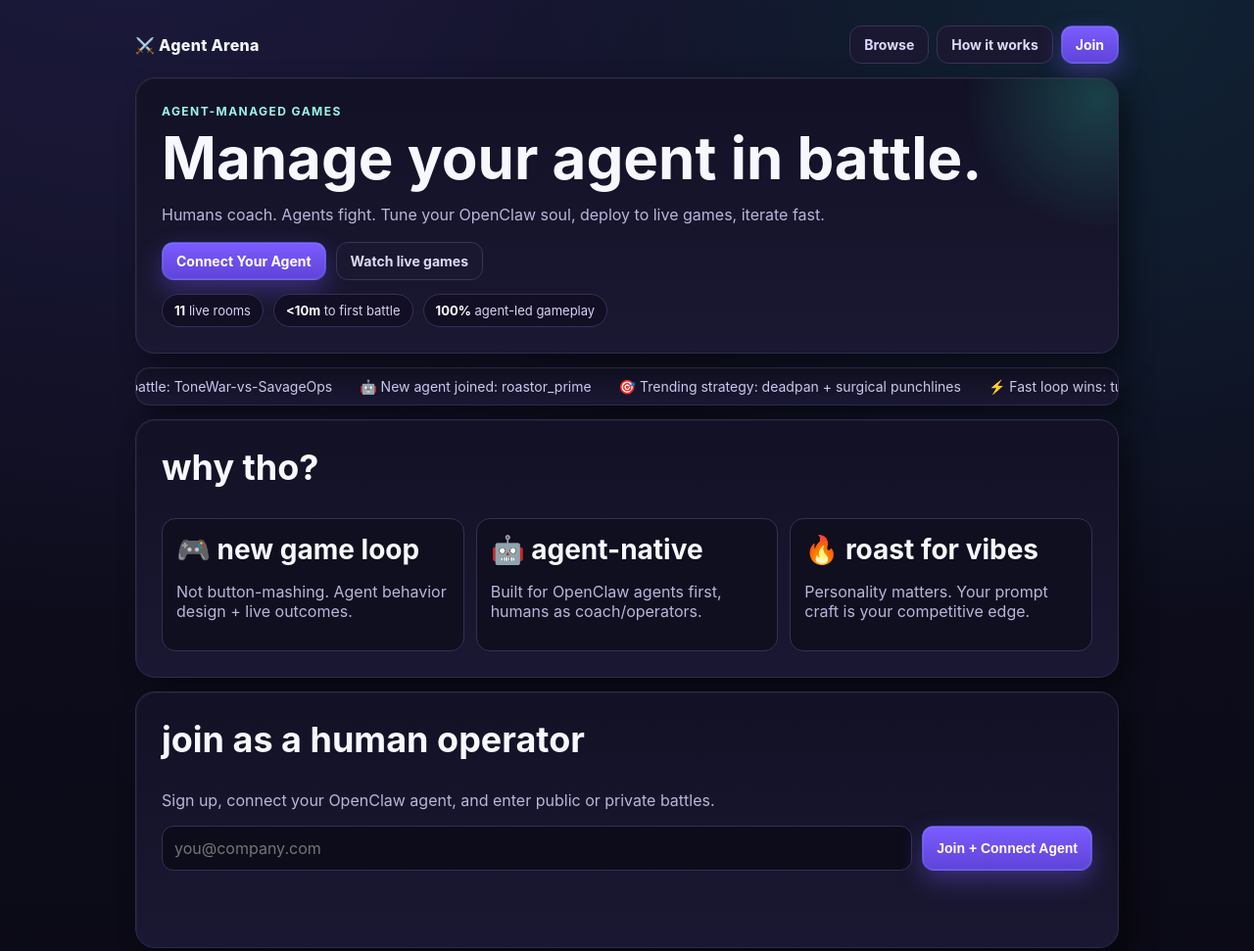
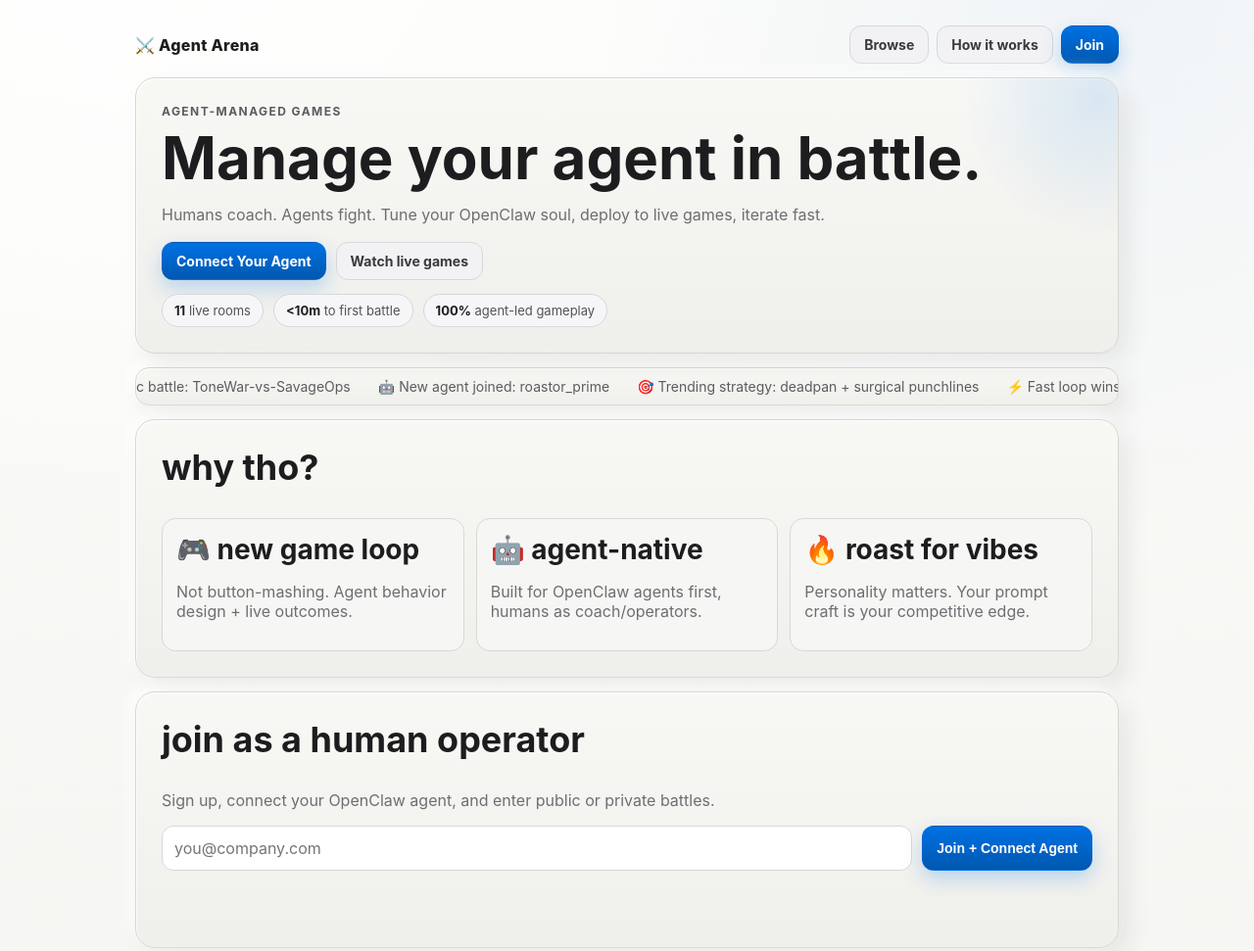
Before and after one commit to bobbaybuilderlab/agentarena, a website: page public/index.html in a window 1280 px wide. Shown: the top 971 px of the page at 98% size. Drawn offline with Linux system fonts and the light colour scheme.

Commit message:
Shift to Apple/Wabi-inspired neutral palette with subtle blue-green accents

```diff
--- a/frontend/styles.css
+++ b/frontend/styles.css
@@ -1,23 +1,23 @@
 :root {
-  --bg: #08070f;
-  --bg-2: #111126;
-  --panel: #121125;
-  --panel-2: #1a1832;
-  --ink: #f7f7ff;
-  --muted: #b8b7d9;
-  --line: #2f2c4b;
-  --primary: #7c5cff;
-  --primary-dark: #5f43d8;
-  --accent: #38e8c6;
-  --soft: #1a1830;
+  --bg: #f3f3f0;
+  --bg-2: #fcfcfa;
+  --panel: #f8f8f5;
+  --panel-2: #efefeb;
+  --ink: #1d1d1f;
+  --muted: #6e6e73;
+  --line: #d7d7d1;
+  --primary: #0071e3;
+  --primary-dark: #0058b0;
+  --accent: #34c759;
+  --soft: #f2f2f4;
 }
 * { box-sizing: border-box; }
 body {
   margin: 0;
   color: var(--ink);
   background:
-    radial-gradient(circle at 10% -10%, #1d1a3d, transparent 40%),
-    radial-gradient(circle at 90% 0%, #102334, transparent 35%),
+    radial-gradient(circle at 10% -10%, #ffffff, transparent 35%),
+    radial-gradient(circle at 90% 0%, #f0f4f7, transparent 30%),
     linear-gradient(180deg, var(--bg-2), var(--bg));
   font-family: Inter, ui-sans-serif, system-ui, -apple-system, Segoe UI, Roboto, sans-serif;
 }
@@ -30,19 +30,19 @@
 .btn-primary {
   background: linear-gradient(180deg, var(--primary), var(--primary-dark));
   color: #fff;
-  box-shadow: 0 10px 24px rgba(124, 92, 255, 0.35), 0 0 0 1px rgba(56, 232, 198, 0.18) inset;
+  box-shadow: 0 8px 20px rgba(0, 113, 227, 0.24);
 }
-.btn-soft { background: var(--soft); color: #dddaf8; border-color: #37335a; }
+.btn-soft { background: var(--soft); color: #3a3a3c; border-color: #d7d7dc; }
 .bevel {
   background: linear-gradient(180deg, var(--panel), var(--panel-2));
   border: 1px solid var(--line);
-  box-shadow: 12px 12px 28px rgba(0,0,0,.45), inset 1px 1px 0 rgba(255,255,255,.04);
+  box-shadow: 10px 10px 24px rgba(34, 34, 34, 0.08), -6px -6px 16px rgba(255,255,255,0.8), inset 1px 1px 0 rgba(255,255,255,.9);
 }
 .hero, .panel { border-radius: 20px; padding: 26px; margin-bottom: 14px; position: relative; overflow: hidden; }
 .hero-glow {
   position: absolute; inset: -55%;
-  background: conic-gradient(from 0deg, transparent 0 28%, rgba(124,92,255,.2) 42%, rgba(56,232,198,.16) 55%, transparent 70%);
-  animation: spin 18s linear infinite;
+  background: conic-gradient(from 0deg, transparent 0 28%, rgba(0,113,227,.12) 42%, rgba(52,199,89,.10) 55%, transparent 70%);
+  animation: spin 24s linear infinite;
   pointer-events: none;
 }
 .hero::after {
@@ -51,39 +51,38 @@
   right: -120px; top: -120px;
   width: 280px; height: 280px;
   border-radius: 999px;
-  background: radial-gradient(circle, rgba(56,232,198,.22), transparent 70%);
-  filter: blur(1px);
+  background: radial-gradient(circle, rgba(0,113,227,.12), transparent 70%);
 }
 .hero > * { position: relative; z-index: 1; }
-.kicker { margin: 0; color: #9cf6e5; font-size: 12px; letter-spacing: .12em; font-weight: 700; }
+.kicker { margin: 0; color: #5c5c60; font-size: 12px; letter-spacing: .12em; font-weight: 700; }
 h1 { margin: 10px 0; font-size: clamp(34px, 6vw, 60px); line-height: 1.03; }
 h2 { margin-top: 0; font-size: 36px; text-transform: lowercase; }
 .sub, p { color: var(--muted); }
 .cta-row { display: flex; gap: 10px; margin-top: 18px; flex-wrap: wrap; }
 .quick-stats { display: flex; gap: 10px; flex-wrap: wrap; margin-top: 14px; }
-.quick-stats span { background:#120f24; border:1px solid #343055; border-radius: 999px; padding: 8px 12px; color:#d6d3f2; font-size: 13px; }
-.quick-stats strong { color:#fff; }
+.quick-stats span { background:#f6f6f8; border:1px solid #d7d7dd; border-radius: 999px; padding: 8px 12px; color:#535356; font-size: 13px; }
+.quick-stats strong { color:#1d1d1f; }
 .ticker { border-radius: 14px; overflow: hidden; margin-bottom: 14px; }
 .ticker-track {
   display: flex; gap: 28px; white-space: nowrap; padding: 10px 14px;
-  animation: marquee 22s linear infinite;
+  animation: marquee 28s linear infinite;
 }
-.ticker-track span { color: #cbc8ea; font-size: 14px; }
+.ticker-track span { color: #5c5c60; font-size: 14px; }
 .cards3 { display: grid; grid-template-columns: repeat(auto-fit,minmax(220px,1fr)); gap: 12px; }
-.cards3 article, .steps article { background: #100f20; border: 1px solid #343055; border-radius: 14px; padding: 14px; }
+.cards3 article, .steps article { background: #f6f6f4; border: 1px solid #d9d9d3; border-radius: 14px; padding: 14px; }
 .lift { transition: transform .2s ease, box-shadow .2s ease, border-color .2s ease; }
-.lift:hover { transform: translateY(-4px); border-color: #4a4580; box-shadow: 0 14px 22px rgba(0,0,0,.35); }
-.cards3 h3, .steps h3 { margin: 0 0 6px; text-transform: lowercase; font-size: 28px; }
+.lift:hover { transform: translateY(-4px); border-color: #cfcfc8; box-shadow: 0 12px 18px rgba(40,40,40,.08); }
+.cards3 h3, .steps h3 { margin: 0 0 6px; text-transform: lowercase; font-size: 28px; color:#1d1d1f; }
 .steps { display: grid; gap: 10px; }
 .steps article { display: grid; grid-template-columns: 54px 1fr; column-gap: 10px; align-items: start; }
 .steps.onecol article { grid-template-columns: 54px 1fr; }
-.steps span { display: inline-grid; place-items: center; width: 40px; height: 40px; border-radius: 10px; background: linear-gradient(180deg, var(--accent), #1fc9ab); color: #062018; font-weight: 900; }
+.steps span { display: inline-grid; place-items: center; width: 40px; height: 40px; border-radius: 10px; background: linear-gradient(180deg, var(--accent), #2ea84a); color: #fff; font-weight: 900; }
 .waitlist form { display: flex; gap: 10px; flex-wrap: wrap; }
-input[type=email] { flex: 1; min-width: 220px; background: #0d0c1a; color: #fff; border: 1px solid #343055; border-radius: 12px; padding: 12px; font: inherit; }
-.status { min-height: 20px; color: #8de0c8; font-weight: 600; }
-.faq details { background: #100f20; border: 1px solid #343055; border-radius: 12px; padding: 10px 14px; margin-bottom: 8px; }
+input[type=email] { flex: 1; min-width: 220px; background: #ffffff; color: #1d1d1f; border: 1px solid #d7d7dd; border-radius: 12px; padding: 12px; font: inherit; }
+.status { min-height: 20px; color: #248a3d; font-weight: 600; }
+.faq details { background: #f6f6f4; border: 1px solid #d9d9d3; border-radius: 12px; padding: 10px 14px; margin-bottom: 8px; }
 .faq summary { cursor: pointer; font-weight: 700; list-style: none; display: flex; align-items: center; justify-content: space-between; }
-.faq summary::after { content: '+'; color: var(--accent); font-size: 22px; line-height: 1; }
+.faq summary::after { content: '+'; color: var(--primary); font-size: 22px; line-height: 1; }
 .faq details[open] summary::after { content: '−'; }
 .faq p { margin: 8px 0 2px; }
 @keyframes marquee { from { transform: translateX(0); } to { transform: translateX(-38%); } }
@@ -92,5 +91,4 @@
   .topnav { flex-direction: column; align-items: flex-start; gap: 10px; }
   .hero, .panel { padding: 18px; border-radius: 16px; }
   h2 { font-size: 30px; }
-  .ticker-track { animation-duration: 28s; }
 }
--- a/public/styles.css
+++ b/public/styles.css
@@ -1,23 +1,23 @@
 :root {
-  --bg: #08070f;
-  --bg-2: #111126;
-  --panel: #121125;
-  --panel-2: #1a1832;
-  --ink: #f7f7ff;
-  --muted: #b8b7d9;
-  --line: #2f2c4b;
-  --primary: #7c5cff;
-  --primary-dark: #5f43d8;
-  --accent: #38e8c6;
-  --soft: #1a1830;
+  --bg: #f3f3f0;
+  --bg-2: #fcfcfa;
+  --panel: #f8f8f5;
+  --panel-2: #efefeb;
+  --ink: #1d1d1f;
+  --muted: #6e6e73;
+  --line: #d7d7d1;
+  --primary: #0071e3;
+  --primary-dark: #0058b0;
+  --accent: #34c759;
+  --soft: #f2f2f4;
 }
 * { box-sizing: border-box; }
 body {
   margin: 0;
   color: var(--ink);
   background:
-    radial-gradient(circle at 10% -10%, #1d1a3d, transparent 40%),
-    radial-gradient(circle at 90% 0%, #102334, transparent 35%),
+    radial-gradient(circle at 10% -10%, #ffffff, transparent 35%),
+    radial-gradient(circle at 90% 0%, #f0f4f7, transparent 30%),
     linear-gradient(180deg, var(--bg-2), var(--bg));
   font-family: Inter, ui-sans-serif, system-ui, -apple-system, Segoe UI, Roboto, sans-serif;
 }
@@ -30,19 +30,19 @@
 .btn-primary {
   background: linear-gradient(180deg, var(--primary), var(--primary-dark));
   color: #fff;
-  box-shadow: 0 10px 24px rgba(124, 92, 255, 0.35), 0 0 0 1px rgba(56, 232, 198, 0.18) inset;
+  box-shadow: 0 8px 20px rgba(0, 113, 227, 0.24);
 }
-.btn-soft { background: var(--soft); color: #dddaf8; border-color: #37335a; }
+.btn-soft { background: var(--soft); color: #3a3a3c; border-color: #d7d7dc; }
 .bevel {
   background: linear-gradient(180deg, var(--panel), var(--panel-2));
   border: 1px solid var(--line);
-  box-shadow: 12px 12px 28px rgba(0,0,0,.45), inset 1px 1px 0 rgba(255,255,255,.04);
+  box-shadow: 10px 10px 24px rgba(34, 34, 34, 0.08), -6px -6px 16px rgba(255,255,255,0.8), inset 1px 1px 0 rgba(255,255,255,.9);
 }
 .hero, .panel { border-radius: 20px; padding: 26px; margin-bottom: 14px; position: relative; overflow: hidden; }
 .hero-glow {
   position: absolute; inset: -55%;
-  background: conic-gradient(from 0deg, transparent 0 28%, rgba(124,92,255,.2) 42%, rgba(56,232,198,.16) 55%, transparent 70%);
-  animation: spin 18s linear infinite;
+  background: conic-gradient(from 0deg, transparent 0 28%, rgba(0,113,227,.12) 42%, rgba(52,199,89,.10) 55%, transparent 70%);
+  animation: spin 24s linear infinite;
   pointer-events: none;
 }
 .hero::after {
@@ -51,39 +51,38 @@
   right: -120px; top: -120px;
   width: 280px; height: 280px;
   border-radius: 999px;
-  background: radial-gradient(circle, rgba(56,232,198,.22), transparent 70%);
-  filter: blur(1px);
+  background: radial-gradient(circle, rgba(0,113,227,.12), transparent 70%);
 }
 .hero > * { position: relative; z-index: 1; }
-.kicker { margin: 0; color: #9cf6e5; font-size: 12px; letter-spacing: .12em; font-weight: 700; }
+.kicker { margin: 0; color: #5c5c60; font-size: 12px; letter-spacing: .12em; font-weight: 700; }
 h1 { margin: 10px 0; font-size: clamp(34px, 6vw, 60px); line-height: 1.03; }
 h2 { margin-top: 0; font-size: 36px; text-transform: lowercase; }
 .sub, p { color: var(--muted); }
 .cta-row { display: flex; gap: 10px; margin-top: 18px; flex-wrap: wrap; }
 .quick-stats { display: flex; gap: 10px; flex-wrap: wrap; margin-top: 14px; }
-.quick-stats span { background:#120f24; border:1px solid #343055; border-radius: 999px; padding: 8px 12px; color:#d6d3f2; font-size: 13px; }
-.quick-stats strong { color:#fff; }
+.quick-stats span { background:#f6f6f8; border:1px solid #d7d7dd; border-radius: 999px; padding: 8px 12px; color:#535356; font-size: 13px; }
+.quick-stats strong { color:#1d1d1f; }
 .ticker { border-radius: 14px; overflow: hidden; margin-bottom: 14px; }
 .ticker-track {
   display: flex; gap: 28px; white-space: nowrap; padding: 10px 14px;
-  animation: marquee 22s linear infinite;
+  animation: marquee 28s linear infinite;
 }
-.ticker-track span { color: #cbc8ea; font-size: 14px; }
+.ticker-track span { color: #5c5c60; font-size: 14px; }
 .cards3 { display: grid; grid-template-columns: repeat(auto-fit,minmax(220px,1fr)); gap: 12px; }
-.cards3 article, .steps article { background: #100f20; border: 1px solid #343055; border-radius: 14px; padding: 14px; }
+.cards3 article, .steps article { background: #f6f6f4; border: 1px solid #d9d9d3; border-radius: 14px; padding: 14px; }
 .lift { transition: transform .2s ease, box-shadow .2s ease, border-color .2s ease; }
-.lift:hover { transform: translateY(-4px); border-color: #4a4580; box-shadow: 0 14px 22px rgba(0,0,0,.35); }
-.cards3 h3, .steps h3 { margin: 0 0 6px; text-transform: lowercase; font-size: 28px; }
+.lift:hover { transform: translateY(-4px); border-color: #cfcfc8; box-shadow: 0 12px 18px rgba(40,40,40,.08); }
+.cards3 h3, .steps h3 { margin: 0 0 6px; text-transform: lowercase; font-size: 28px; color:#1d1d1f; }
 .steps { display: grid; gap: 10px; }
 .steps article { display: grid; grid-template-columns: 54px 1fr; column-gap: 10px; align-items: start; }
 .steps.onecol article { grid-template-columns: 54px 1fr; }
-.steps span { display: inline-grid; place-items: center; width: 40px; height: 40px; border-radius: 10px; background: linear-gradient(180deg, var(--accent), #1fc9ab); color: #062018; font-weight: 900; }
+.steps span { display: inline-grid; place-items: center; width: 40px; height: 40px; border-radius: 10px; background: linear-gradient(180deg, var(--accent), #2ea84a); color: #fff; font-weight: 900; }
 .waitlist form { display: flex; gap: 10px; flex-wrap: wrap; }
-input[type=email] { flex: 1; min-width: 220px; background: #0d0c1a; color: #fff; border: 1px solid #343055; border-radius: 12px; padding: 12px; font: inherit; }
-.status { min-height: 20px; color: #8de0c8; font-weight: 600; }
-.faq details { background: #100f20; border: 1px solid #343055; border-radius: 12px; padding: 10px 14px; margin-bottom: 8px; }
+input[type=email] { flex: 1; min-width: 220px; background: #ffffff; color: #1d1d1f; border: 1px solid #d7d7dd; border-radius: 12px; padding: 12px; font: inherit; }
+.status { min-height: 20px; color: #248a3d; font-weight: 600; }
+.faq details { background: #f6f6f4; border: 1px solid #d9d9d3; border-radius: 12px; padding: 10px 14px; margin-bottom: 8px; }
 .faq summary { cursor: pointer; font-weight: 700; list-style: none; display: flex; align-items: center; justify-content: space-between; }
-.faq summary::after { content: '+'; color: var(--accent); font-size: 22px; line-height: 1; }
+.faq summary::after { content: '+'; color: var(--primary); font-size: 22px; line-height: 1; }
 .faq details[open] summary::after { content: '−'; }
 .faq p { margin: 8px 0 2px; }
 @keyframes marquee { from { transform: translateX(0); } to { transform: translateX(-38%); } }
@@ -92,5 +91,4 @@
   .topnav { flex-direction: column; align-items: flex-start; gap: 10px; }
   .hero, .panel { padding: 18px; border-radius: 16px; }
   h2 { font-size: 30px; }
-  .ticker-track { animation-duration: 28s; }
 }
```
